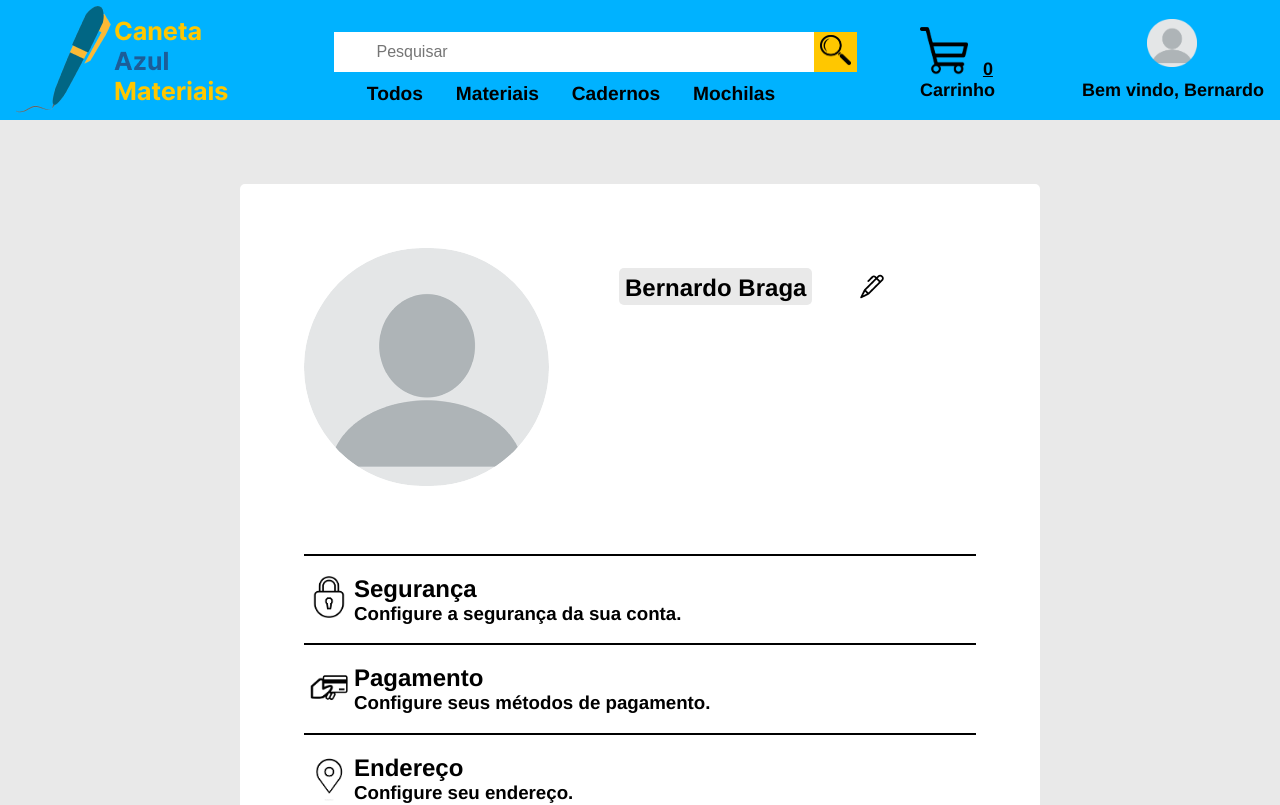
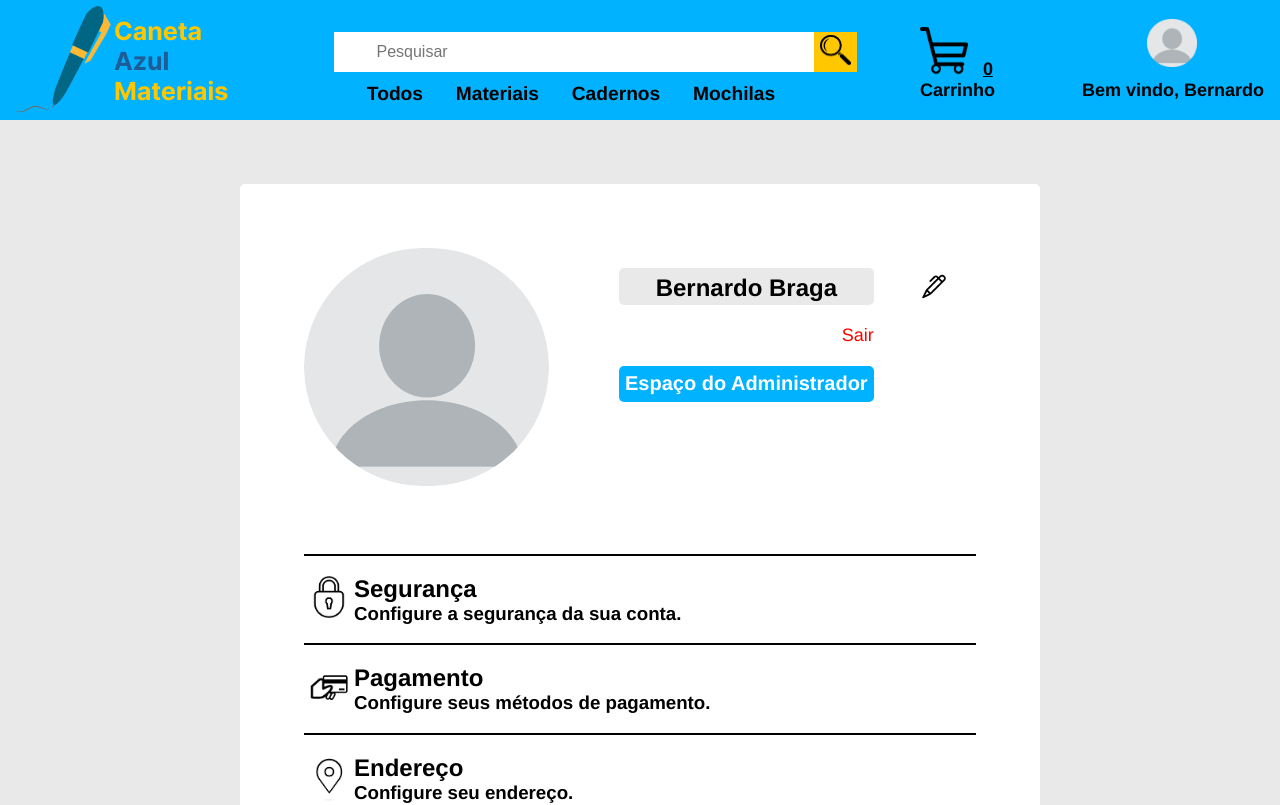
Before and after one commit to kalebhenrique/projeto-final-react, a React (Create React App) app: page /profile in a window 1280 px wide. Shown: the top 805 px of the page. Built offline with nearby package versions, Linux system fonts and the light colour scheme.

Commit message:
:fire: remove component Data
now, its content is on profile page

```diff
--- a/src/components/Data/index.js
+++ /dev/null
@@ -1,28 +0,0 @@
-import { Container } from './styles.js'
-import Options from '../Options/index.js'
-import PlaceholderProfilePic from '../../assets/placeholder_profile_pic.png'
-import EditPencil from '../../assets/edit_pencil.png'
-import { Link } from 'react-router-dom'
-
-const Data = () => {
-    return(
-        <Container>
-            <div>
-                <Link to=''>
-                    <img src={ PlaceholderProfilePic } className='profile_pic' alt='perfil sem foto'/>
-                </Link>
-                <div className='info'>
-                    <div className='column'>
-                        <h2>Bernardo Braga</h2>
-                    </div>
-                    <button>
-                        <img src={ EditPencil } alt='editar nome'/>
-                    </button>
-                </div>
-            </div>
-            <Options/>
-        </Container>
-    )
-}
-
-export default Data
--- a/src/pages/profile/index.js
+++ b/src/pages/profile/index.js
@@ -1,11 +1,29 @@
-
-import Data from '../../components/Data/index.js'
+import { Container } from './styles.js'
+import Options from '../../components/Options/index.js'
+import PlaceholderProfilePic from '../../assets/placeholder_profile_pic.png'
+import EditPencil from '../../assets/edit_pencil.png'
+import { Link } from 'react-router-dom'
 
 const ProfilePage = () => {
     return(
-        <div>
-            <Data/>
-        </div>
+        <Container>
+            <div>
+                <Link to=''>
+                    <img src={ PlaceholderProfilePic } className='profile_pic' alt='perfil sem foto'/>
+                </Link>
+                <div className='info'>
+                    <div className='column'>
+                        <h2>Bernardo Braga</h2>
+                        <Link to='/logout' className='logout'>Sair</Link>
+                        <Link to='/admin' className='admin_space'>Espaço do Administrador</Link>
+                    </div>
+                    <button>
+                        <img src={ EditPencil } alt='editar nome'/>
+                    </button>
+                </div>
+            </div>
+            <Options/>
+        </Container>
     )
 }
 
--- a/src/components/Data/styles.js
+++ b/src/pages/profile/styles.js
@@ -7,6 +7,36 @@ export const Container = styled.section`
     background-color: white;
     height: auto;
     padding: 4rem;
+
+    .logout {
+        text-decoration: none;
+        text-align: right;
+        font-size: 18px;
+        color: red;
+    }
+
+    .logout:hover {
+        color: rgb(157, 11, 11);
+        text-decoration: underline;
+    }
+
+    .admin_space {
+        background: #00B2FF;
+        align-items: center;
+        border: none;
+        border-radius: 5px;
+        text-decoration: none;
+        color: white;
+        padding: 6px;
+        height: 2.3rem;
+        margin-top: 20px;
+        font-size: 20px;
+        font-weight: bold;
+    }
+
+    .admin_space:hover {
+        background: #0e85b8;
+    }
 
     .info {
         margin-left: 70px;
```
